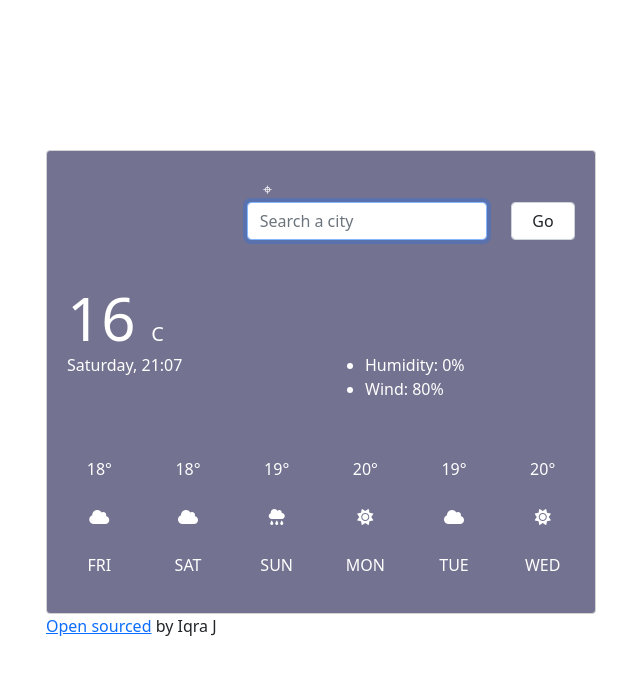
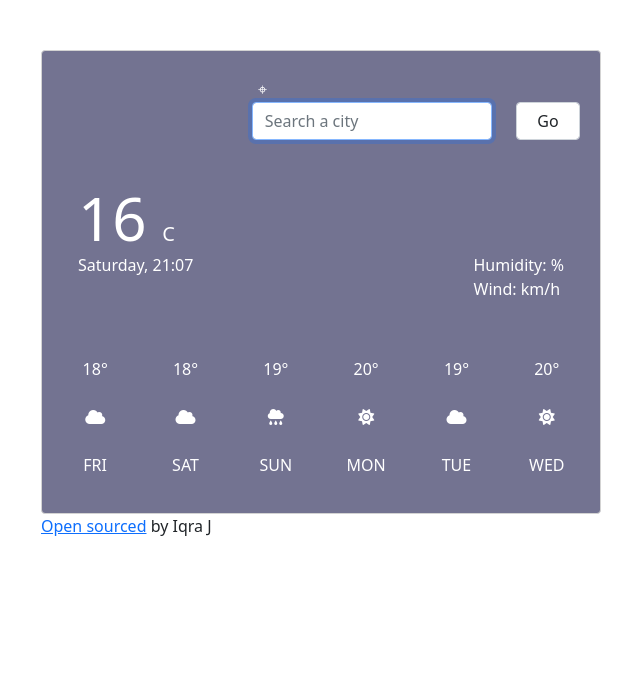
Before and after one commit to Iqra-Jav/weather-app, a plain HTML site: page index.html in a window 1280 px wide. Shown: the whole page, without its empty margins (319-959 px from the left). Drawn offline with nearby package versions, Linux system fonts and the light colour scheme; no server answers.

Commit message:
cleaned up alignment

```diff
--- a/index.html
+++ b/index.html
@@ -49,10 +49,10 @@
           <div class="currentDay">day</div>
           <div class="dayForcast"></div>
         </div>
-        <div class="col-6 extra">
-          <ul>
-            <li>Humidity: 0%</li>
-            <li>Wind: 80%</li>
+        <div class="col-6">
+          <ul class="extra">
+            <li>Humidity: <span id="humidity"></span> %</li>
+            <li>Wind: <span id="wind"></span> km/h</li>
           </ul>
         </div>
       </div>
--- a/src/java.js
+++ b/src/java.js
@@ -41,6 +41,11 @@ function displayWeatherCondition(response) {
   let description = response.data.weather[0].main;
   let dayForcast = document.querySelector(".dayForcast");
   dayForcast.innerHTML = `${description}`;
+
+  document.querySelector("#humidity").innerHTML = response.data.main.humidity;
+  document.querySelector("#wind").innerHTML = Math.round(
+    response.data.wind.speed
+  );
 }
 
 //Display search-input city in header
--- a/src/style.css
+++ b/src/style.css
@@ -1,22 +1,28 @@
 body {
-  width: 550px;
-
-  margin: 150px auto;
+  max-width: 600px;
+  margin: 30px auto;
+  padding: 20px;
 }
 
 h1 {
   font-size: 60px;
   margin-top: 80px;
   margin-bottom: -1px;
+  padding-left: 16px;
 }
 
 h2 {
   margin: 0px auto;
+  padding-left: 16px;
 }
 
 form {
   float: right;
   margin: 0px 0px 100px 0px;
+}
+
+li {
+  list-style: none;
 }
 
 .location-button {
@@ -42,20 +48,24 @@ form {
   padding: 20px;
 }
 
-.extra {
-  list-style: none;
+.card-body {
+  text-align: center;
 }
 
-.card-body {
-  text-align: center;
+.currentDay {
+  padding-left: 16px;
+}
+
+.dayForcast {
+  padding-left: 16px;
+}
+
+.extra {
+  float: right;
+  padding-right: 16px;
 }
 
 #celsius {
   text-decoration: none;
   color: #ffff;
 }
-
-#fahrenheit {
-  text-decoration: none;
-  color: #ffff;
-}
```
